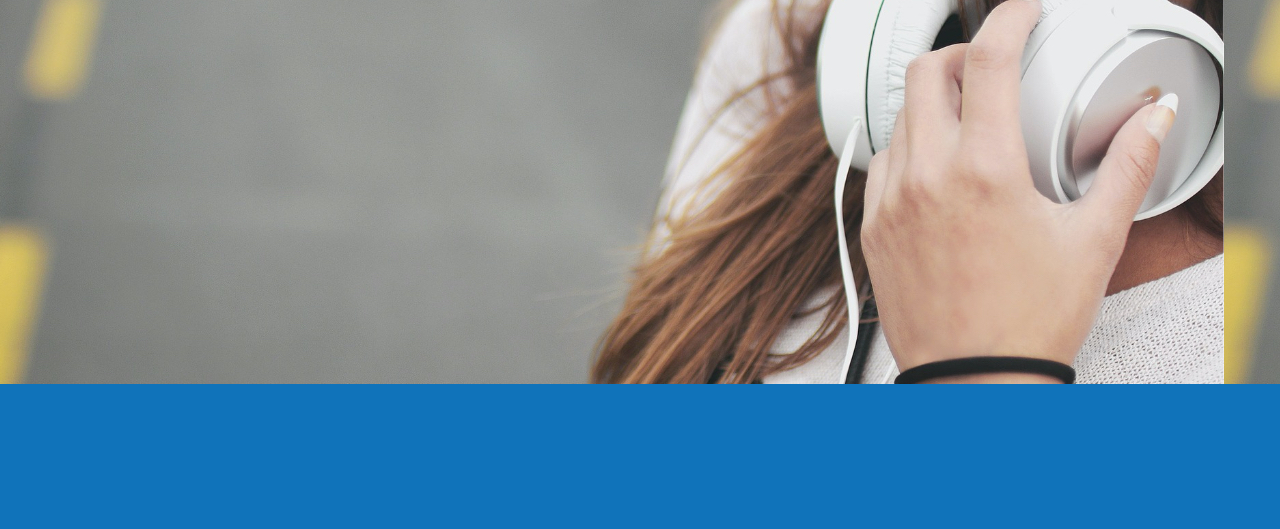
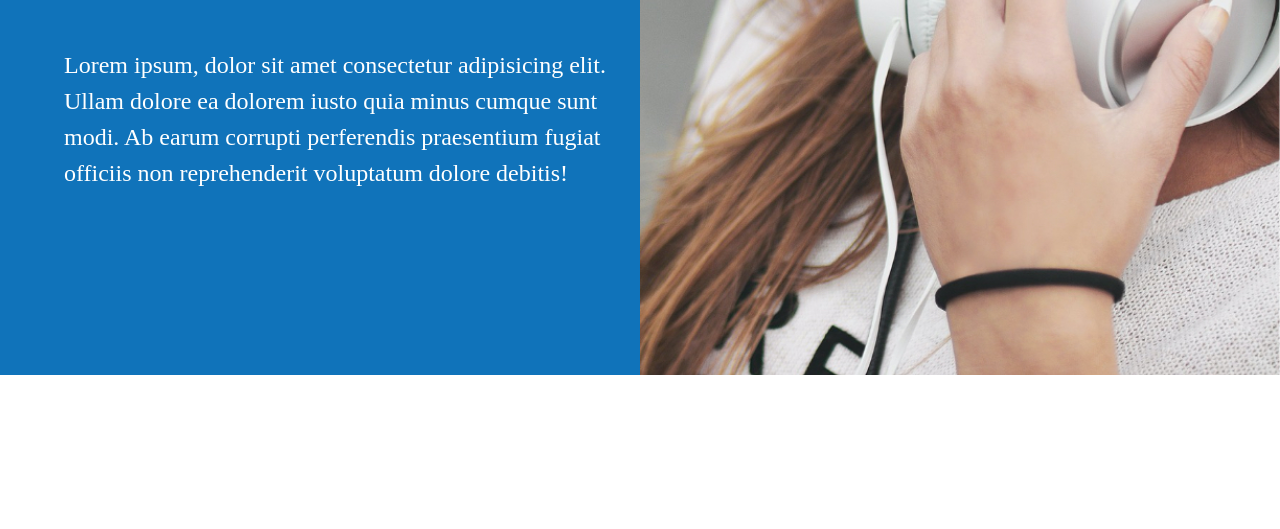
Before and after one commit to Antonioog/Web-Audifonos, a plain HTML site: page index.html in a window 1280 px wide. Shown: the part 1326-1855 px from the top of the page. After the commit the page ends 1701 px from the top, so only its background shows below. Drawn offline with Linux system fonts and the light colour scheme.

Commit message:
Seccion de Tech Terminada

```diff
--- a/css/estilos.css
+++ b/css/estilos.css
@@ -149,22 +149,57 @@ img{
 /**Sobre TechPro**/
 .sobre-tech{
   background-image:linear-gradient(to bottom, transparent 50%, var(--primario) 0%), url(../img/imagen-mujer.jpg) ;
+  background-position: right;
+  background-repeat: repeat, no-repeat ;
+  background-size: 100%, 80rem;
+}
+@media (min-width:768px){
+  .sobre-tech{
+    background-image:linear-gradient(to left, transparent 50%, var(--primario) 0%), url(../img/imagen-mujer.jpg) ;
+    background-repeat: repeat, no-repeat;
+
+  }
+}
+@media (min-width:1600px){
+  .sobre-tech{
+    background-size:100%, 210rem ;
+  }
 }
 .sobre-tech-grid{
   display: grid;
   grid-template-rows: repeat(2, 40rem);
   row-gap: 2rem;
 }
+
+@media (min-width: 768px){
+    .sobre-tech-grid {
+        grid-template-rows: unset;
+        row-gap: unset;
+        grid-template-columns: repeat(2, 1fr);
+        column-gap: 4rem;
+        padding: calc( var(--separacion ) * 2) 0;
+    }
+}
+
 .texto-sobre-tech{
   grid-row: 2 / 3;
   color: var(--blanco);
   display: flex;
   flex-direction: column;
   justify-content: space-around;
+  padding-bottom: var(--separacion);
 }
+@media (min-width:768px){
+  .texto-sobre-tech{
+    padding-bottom: 0;
+  }
+}
+
 .texto-sobre-tech h2{
   font-size: 3rem;
+
 }
+
 .texto-sobre-tech p{
   font-size: 1.5rem;
   line-height: 1.5;
```
